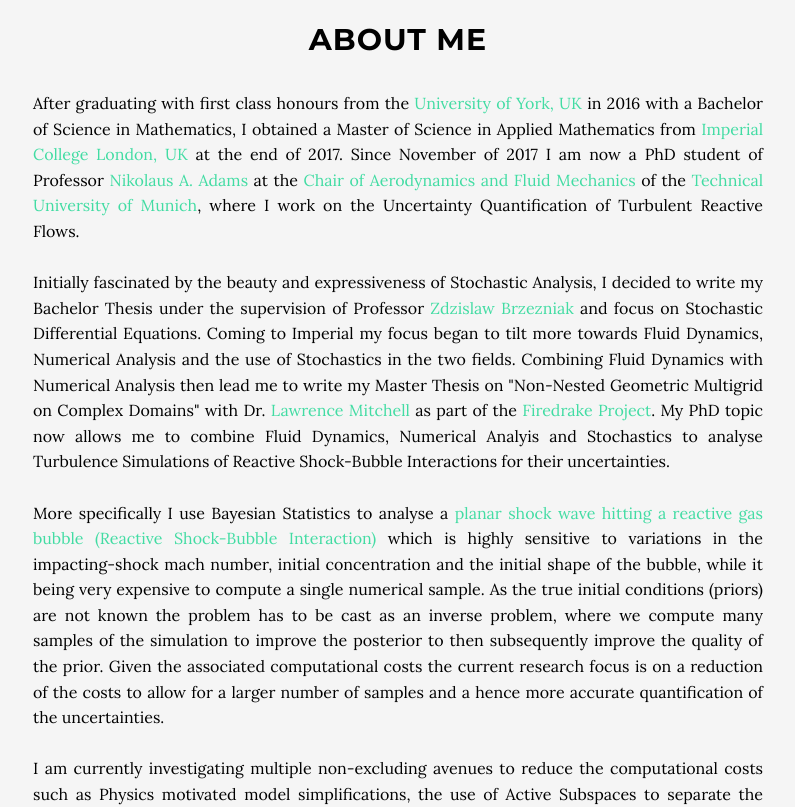
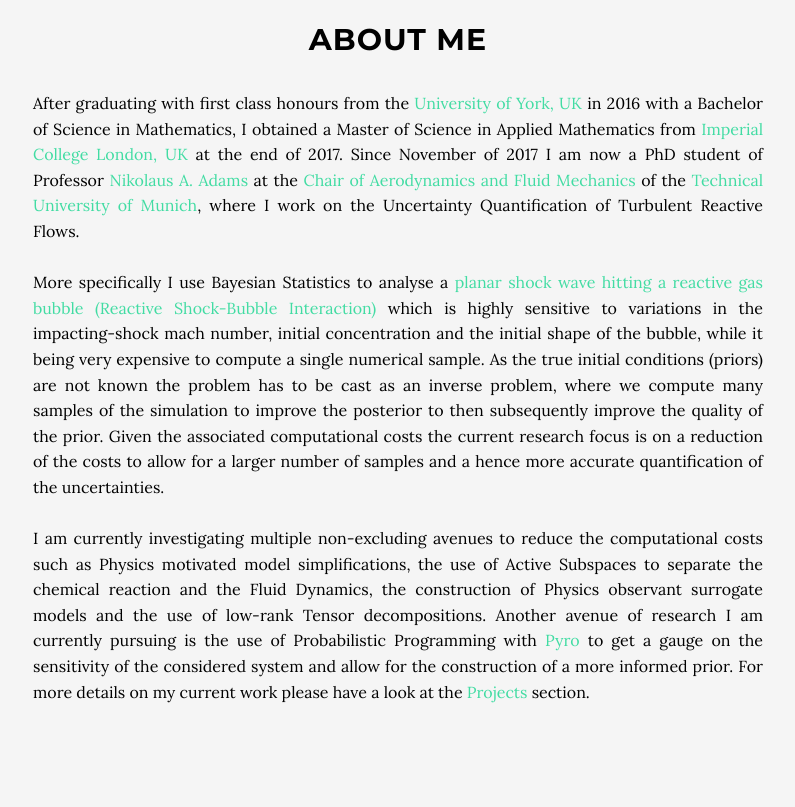
Before and after one commit to ludgerpaehler/ludgerpaehler.github.io, a website: page index.html in a window 1280 px wide. Shown: the part 1027-1834 px from the top of the page, without its empty margins (242-1037 px from the left). Drawn offline with Linux system fonts and the light colour scheme; a script that the page names is missing.

Commit message:
First cut in the about me section.

```diff
--- a/index.html
+++ b/index.html
@@ -105,14 +105,6 @@
                 at the <a href="https://www.aer.mw.tum.de" target="_blank">Chair of Aerodynamics and Fluid Mechanics</a> of the
                 <a href="https://www.tum.de/en" target="_blank">Technical University of Munich</a>, where I work on the Uncertainty Quantification of
                 Turbulent Reactive Flows. <br> <br>
-
-				Initially fascinated by the beauty and expressiveness of Stochastic Analysis, I decided to write my Bachelor Thesis under the supervision
-                of Professor <a href="https://www.york.ac.uk/maths/staff/zdzislaw-brzezniak/" target="_blank">Zdzislaw Brzezniak</a> and focus on Stochastic
-                Differential Equations. Coming to Imperial my focus began to tilt more towards Fluid Dynamics, Numerical Analysis and the use of Stochastics
-                in the two fields. Combining Fluid Dynamics with Numerical Analysis then lead me to write my Master Thesis on "Non-Nested Geometric Multigrid
-                on Complex Domains" with Dr. <a href="https://www.imperial.ac.uk/people/lawrence.mitchell" target="_blank">Lawrence Mitchell</a> as part of the
-                <a href="https://www.firedrakeproject.org" target="_blank">Firedrake Project</a>. My PhD topic now allows me to combine Fluid Dynamics,
-                Numerical Analyis and Stochastics to analyse Turbulence Simulations of Reactive Shock-Bubble Interactions for their uncertainties. <br><br>
 
 				More specifically I use Bayesian Statistics to analyse a
                 <a href="https://ars.els-cdn.com/content/image/1-s2.0-S0010218017301219-gr1_lrg.jpg" target="_blank">planar shock wave hitting a reactive gas bubble (Reactive Shock-Bubble Interaction)</a>
```
